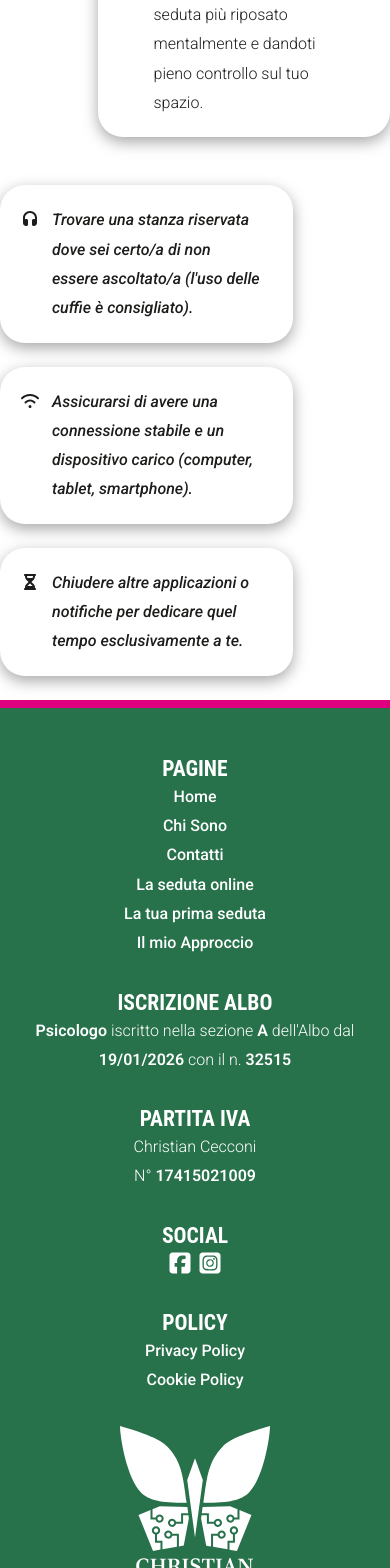
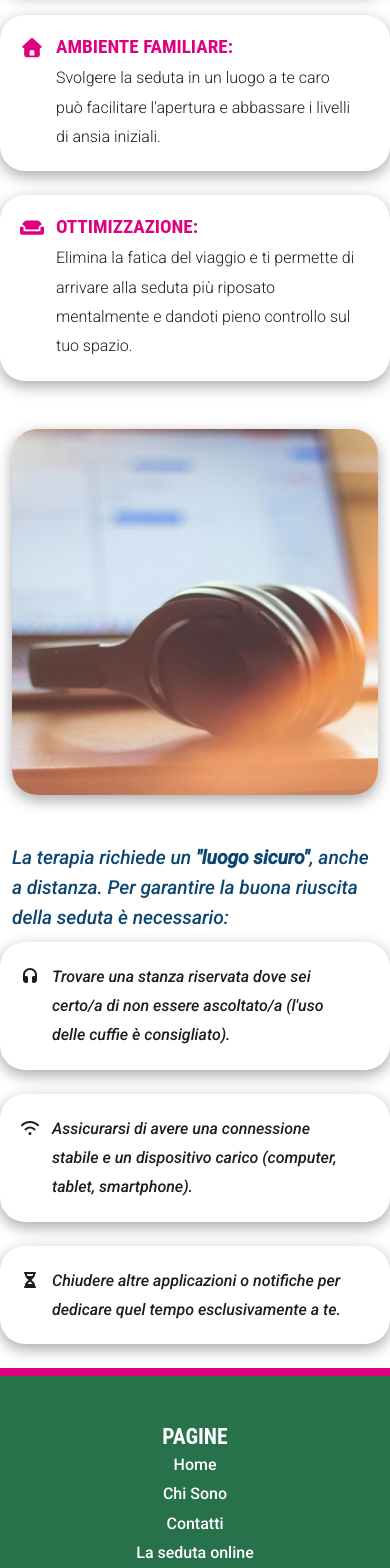
Before and after one commit to giannibussoletti/christiancecconi.it-migration, a React (Vite) app: page /seduta-online/come-funziona in a window 390 px wide. Shown: the part 1209-2777 px from the top of the page. Built offline with nearby package versions, Linux system fonts and the light colour scheme; a web font is replaced by a local one.

Commit message:
adds responsiveness and em quote

```diff
--- a/src/assets/css/style.scss
+++ b/src/assets/css/style.scss
@@ -59,6 +59,12 @@ strong {
 
 p:last-child {
   margin-bottom: 0;
+}
+
+em {
+  font-weight: 400;
+  font-size: 1.2em;
+  color: #0d4571;
 }
 
 //NAVBAR
--- a/src/assets/pages/la_seduta_online/ComeFunziona.tsx
+++ b/src/assets/pages/la_seduta_online/ComeFunziona.tsx
@@ -1,6 +1,13 @@
 import { Container, Row, Col, Image } from "react-bootstrap"
 import InfoCard from "../../components/InfoCard"
-import { coverCF, ICSeduteNere, ICSeduteRosa, introCF, titleCF } from "../../texts/T_ComeFunziona"
+import {
+  citCF,
+  coverCF,
+  ICSeduteNere,
+  ICSeduteRosa,
+  introCF,
+  titleCF,
+} from "../../texts/T_ComeFunziona"
 import CoverPages from "../../components/CoverPages"
 import TitleSubtitle from "../../components/TitleSubtitle"
 
@@ -16,22 +23,45 @@ const ComeFunziona = () => {
           </Col>
         </Row>
         <Row className="mb-4">
-          <Col xs={3} className="d-flex align-items-center">
-            <Image className="w-100 main-imgs mb-4" src="/img/come-funziona-zen.jpg" />
+          <Col xs={12} lg={3} className="d-flex align-items-center">
+            <Image
+              className="w-100 main-imgs mb-4 d-inline d-lg-none d-xl-inline"
+              src="/img/come-funziona-zen.jpg"
+            />
+            <Image
+              className="w-100 main-imgs mb-4  d-none d-lg-inline d-xl-none"
+              src="/img/come-funziona-zen-v.jpg"
+            />
           </Col>
-          <Col xs={9}>
+          <Col xs={12} lg={9}>
             {ICSeduteRosa.map((info) => {
               return <InfoCard key={info.icon.iconName} {...info} />
             })}
           </Col>
         </Row>
+
         <Row>
-          <Col xs={9}>
+          <Col xs={12} className="mt-4 mb-2 order-1 order-lg-0">
+            {citCF}
+          </Col>
+          <Col
+            xs={12}
+            lg={9}
+            className="d-flex flex-column justify-content-around order-2 order-lg-0">
             {ICSeduteNere.map((info) => {
               return <InfoCard key={info.icon.iconName} {...info} />
             })}
           </Col>
-          <Col xs={3}></Col>
+          <Col xs={12} lg={3}>
+            <Image
+              className="w-100 main-imgs mb-4 d-inline d-lg-none d-xl-inline"
+              src="/img/cuffie-sessione-remota.jpg"
+            />
+            <Image
+              className="w-100 main-imgs mb-4 d-none d-lg-inline d-xl-none"
+              src="/img/cuffie-sessione-remota-v.jpg"
+            />
+          </Col>
         </Row>
       </Container>
     </>
--- a/src/assets/texts/T_ComeFunziona.tsx
+++ b/src/assets/texts/T_ComeFunziona.tsx
@@ -65,3 +65,11 @@ export const ICSeduteNere: InfoCardTypes[] = [
     isBlack: true,
   },
 ]
+
+export const citCF = (
+  <em>
+    {" "}
+    La terapia richiede un <strong>"luogo sicuro"</strong>, anche a distanza. Per garantire la buona
+    riuscita della seduta è necessario:
+  </em>
+)
```
